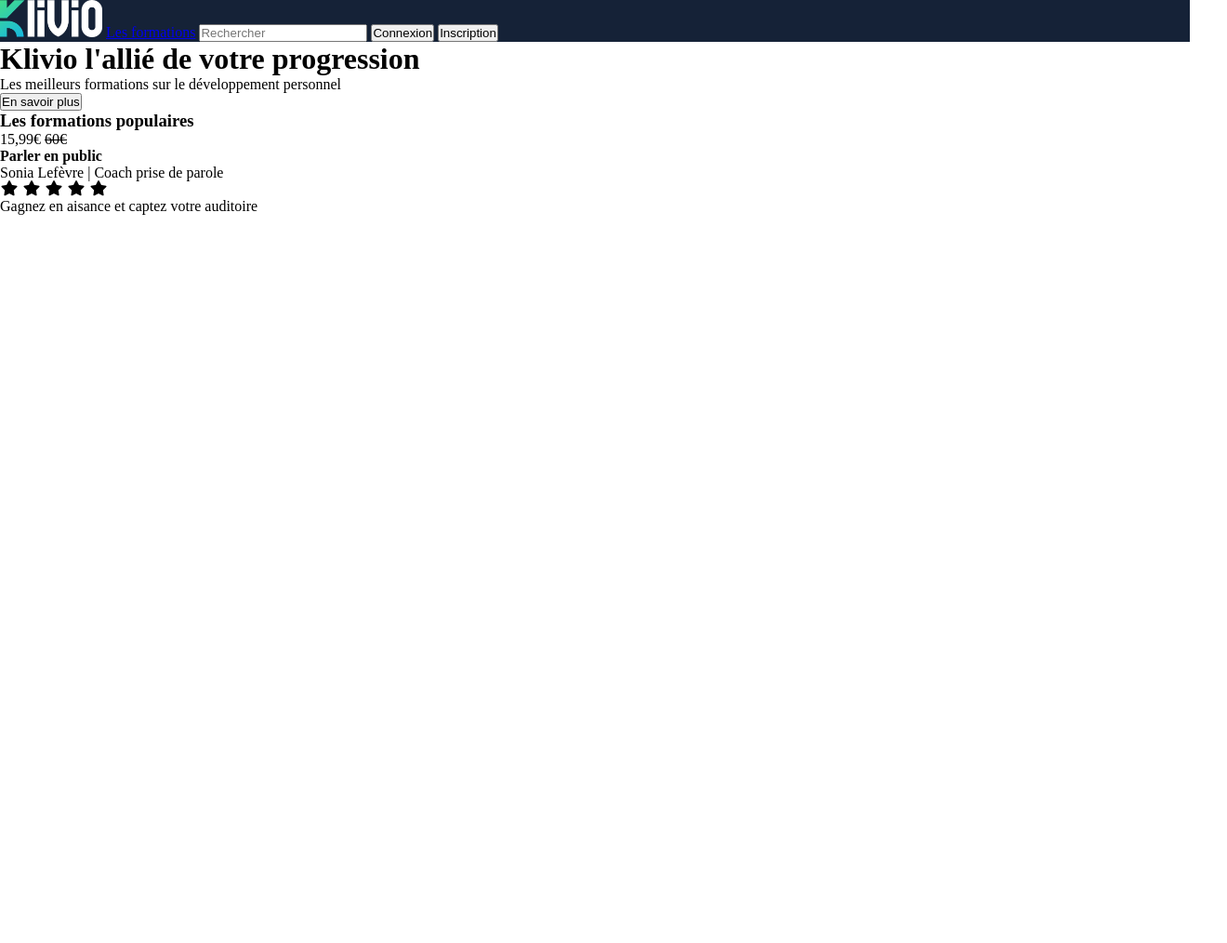
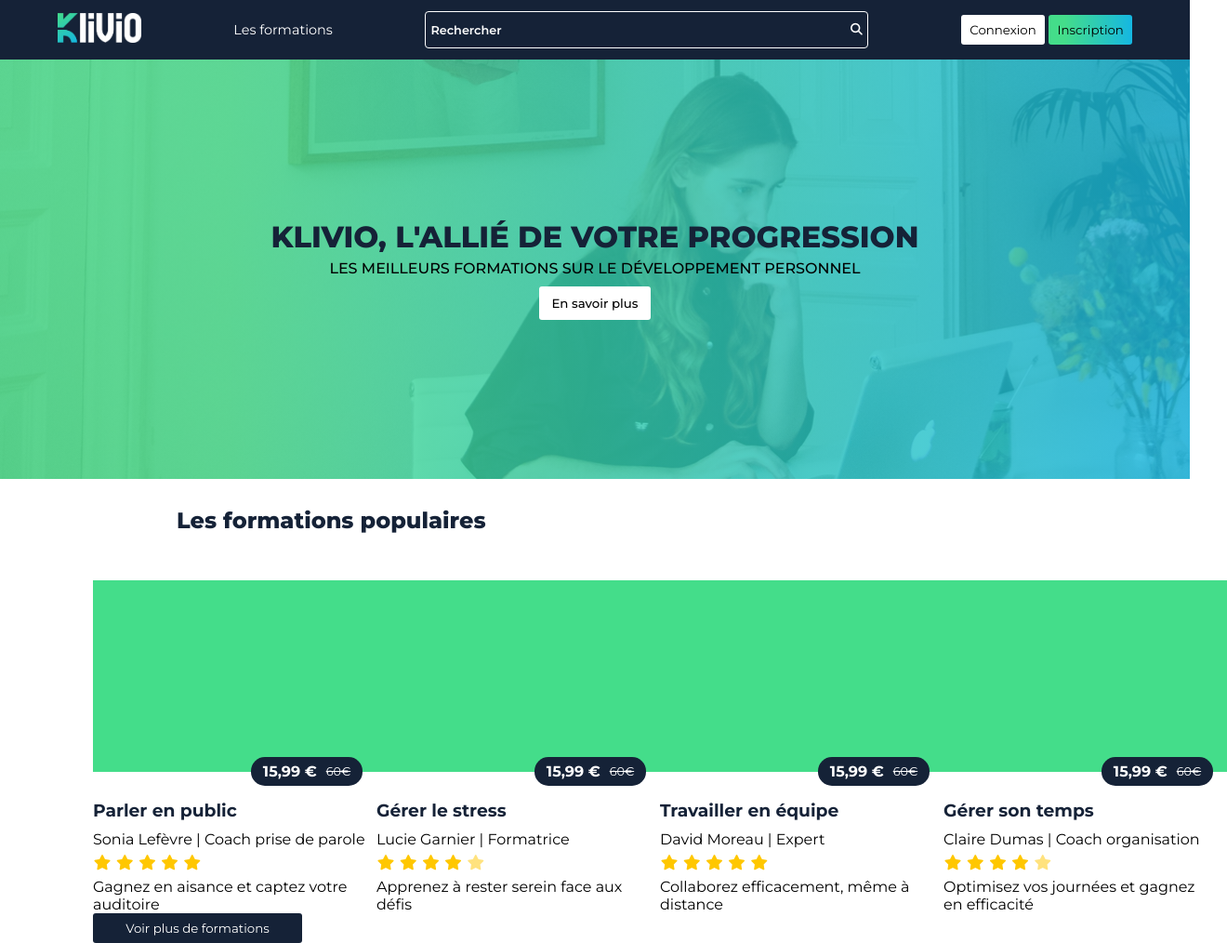
Before and after one commit to LassCissoko/klivio, a plain HTML site: page index.html in a window 1280 px wide. Shown: the whole page at 93% size, 1320 px wide, since content can reach past the window. Before the commit the page ends 800 px from the top, so only its background shows below. Drawn offline with Linux system fonts and the light colour scheme.

Commit message:
popular-container

```diff
--- a/index.html
+++ b/index.html
@@ -1,35 +1,64 @@
 <!DOCTYPE html>
 <html lang="fr">
   <head>
-    <meta charset="UTF-8">
-    <meta name="viewport" content="width=device-width, initial-scale=1.0">
+    <meta charset="UTF-8" />
+    <meta name="viewport" content="width=device-width, initial-scale=1.0" />
     <title>Klivio Plateforme de formations en ligne</title>
-    <link rel="stylesheet" href="https://cdnjs.cloudflare.com/ajax/libs/font-awesome/7.0.1/css/all.min.css" integrity="sha512-2SwdPD6INVrV/lHTZbO2nodKhrnDdJK9/kg2XD1r9uGqPo1cUbujc+IYdlYdEErWNu69gVcYgdxlmVmzTWnetw==" crossorigin="anonymous" referrerpolicy="no-referrer" />
-    <link rel="stylesheet" href="style.css">
+    <link rel="preconnect" href="https://fonts.googleapis.com" />
+    <link rel="preconnect" href="https://fonts.gstatic.com" crossorigin />
+    <link
+      href="https://fonts.googleapis.com/css2?family=Montserrat:ital,wght@0,100..900;1,100..900&display=swap"
+      rel="stylesheet"
+    />
+    <link
+      rel="stylesheet"
+      href="https://cdnjs.cloudflare.com/ajax/libs/font-awesome/7.0.1/css/all.min.css"
+      integrity="sha512-2SwdPD6INVrV/lHTZbO2nodKhrnDdJK9/kg2XD1r9uGqPo1cUbujc+IYdlYdEErWNu69gVcYgdxlmVmzTWnetw=="
+      crossorigin="anonymous"
+      referrerpolicy="no-referrer"
+    />
+    <link rel="stylesheet" href="style.css" />
   </head>
   <body>
     <header>
       <nav>
-            <a href="#"><img src="/assets/logo.png" alt="Logo KLivio"></a>
+        <a href="#"><img src="/assets/logo.png" alt="Logo KLivio" /></a>
         <a href="#">Les formations</a>
-            <input type="text" name="search" id="search" placeholder="Rechercher">
+        <div class="search-container">
+          <input
+            type="text"
+            name="search"
+            id="search"
+            placeholder="Rechercher"
+          />
+          <i class="fa-solid fa-magnifying-glass"></i>
+        </div>
+
+        <div class="btn-nav">
           <a href="#"><button class="btn">Connexion</button></a>
-            <a href="#"><button class="btn">Inscription</button></a>
+          <a href="#"><button class="btn btn-sign-up">Inscription</button></a>
+        </div>
       </nav>
 
       <div class="header-container">
-            <h1>Klivio l'allié de votre progression</h1>
+        <div class="header-text">
+          <h1>Klivio, l'allié de votre progression</h1>
           <p>Les meilleurs formations sur le développement personnel</p>
           <a href="#"><button class="btn">En savoir plus</button></a>
         </div>
+      </div>
     </header>
-<div class="container">
-    <h3>Les formations populaires</h3>
+    <div class="popular-container">
+      <h2>Les formations populaires</h2>
       <div class="card-container">
         <div class="card">
           <div class="card-img"></div>
-            <div class="card-price">15,99€ <s>60€</s></div>
-            <h4 >Parler en public</h4>
+          <div class="card-price">
+            <p>15,99 €</p>
+            <s>60€</s>
+          </div>
+          <div class="card-info">
+            <h3>Parler en public</h3>
             <p>Sonia Lefèvre | Coach prise de parole</p>
             <div class="stars">
               <i class="fa-solid fa-star"></i>
@@ -38,9 +67,74 @@
               <i class="fa-solid fa-star"></i>
               <i class="fa-solid fa-star"></i>
             </div>
-            <p>Gagnez en aisance et captez votre auditoire</p>
+            <p class="card-text">Gagnez en aisance et captez votre auditoire</p>
+          </div>
+        </div>
+
+        <div class="card">
+          <div class="card-img"></div>
+          <div class="card-price">
+            <p>15,99 €</p>
+            <s>60€</s>
+          </div>
+          <div class="card-info">
+            <h3>Gérer le stress</h3>
+            <p>Lucie Garnier | Formatrice</p>
+            <div class="stars">
+              <i class="fa-solid fa-star"></i>
+              <i class="fa-solid fa-star"></i>
+              <i class="fa-solid fa-star"></i>
+              <i class="fa-solid fa-star"></i>
+              <i class="fa-solid fa-star fa-transparant"></i>
+            </div>
+            <p class="card-text">Apprenez à rester serein face aux défis</p>
+          </div>
+        </div>
+
+        <div class="card">
+          <div class="card-img"></div>
+          <div class="card-price">
+            <p>15,99 €</p>
+            <s>60€</s>
+          </div>
+          <div class="card-info">
+            <h3>Travailler en équipe</h3>
+            <p>David Moreau | Expert</p>
+            <div class="stars">
+              <i class="fa-solid fa-star"></i>
+              <i class="fa-solid fa-star"></i>
+              <i class="fa-solid fa-star"></i>
+              <i class="fa-solid fa-star"></i>
+              <i class="fa-solid fa-star"></i>
+            </div>
+            <p class="card-text">Collaborez efficacement, même à distance</p>
+          </div>
+        </div>
+
+        <div class="card">
+          <div class="card-img"></div>
+          <div class="card-price">
+            <p>15,99 €</p>
+            <s>60€</s>
+          </div>
+          <div class="card-info">
+            <h3>Gérer son temps</h3>
+            <p>Claire Dumas | Coach organisation</p>
+            <div class="stars">
+              <i class="fa-solid fa-star"></i>
+              <i class="fa-solid fa-star"></i>
+              <i class="fa-solid fa-star"></i>
+              <i class="fa-solid fa-star"></i>
+              <i class="fa-solid fa-star fa-transparant"></i>
+            </div>
+            <p class="card-text">
+              Optimisez vos journées et gagnez en efficacité
+            </p>
           </div>
         </div>
       </div>
+      <a href="#"><button class="btn btn-formations">Voir plus de formations</button></a>
+
+    </div>
   </body>
 </html>
--- a/style.css
+++ b/style.css
@@ -1,12 +1,192 @@
 * {
 margin: 0;
 padding: 0;
-    }
+list-style: none;
+text-decoration: none;
+font-family: "Montserrat", sans-serif;
+}
+
+h1,h2,h3, h4 {
+color: #152237;
+}
+
+/* HEADER */
+
+a {
+    color: white;
+    cursor: pointer;
+}
 
 nav {
+    display: flex;
+    justify-content: space-around;
+    align-items: center;
     background: #152237;
+    padding: 12px;
 }
 
 nav img {
-width: 110px;
-    }
+width: 90px;
+}
+
+nav a {
+font-size: 0.9em;
+}
+
+.search-container {
+    width: 477px;
+    height: 40px;
+    display: flex;
+    text-align: center;
+    position: relative;
+}
+
+#search {
+    background: transparent;
+    color: white;
+    font-size: 0.8em;
+    padding: 5px;
+    outline: none;
+    border: solid 1px white;
+    width: 100%;
+    border-radius: 4px;
+}
+
+#search::placeholder {
+color: white;
+font-weight: 600;
+}
+
+.fa-magnifying-glass {
+    position: absolute;
+    font-size: 0.8em;
+    color: white;
+    right: 5px;
+    top: 14px;
+    cursor: pointer;
+}
+
+.btn {
+    padding: 8px;
+    width: 90px;
+    background: white;
+    border-radius: 3px;
+    border: none;
+    cursor: pointer;
+}
+
+.btn-sign-up {
+background: #44DD8A;
+background: linear-gradient(90deg, rgba(68, 221, 138, 1) 19%, rgba(21, 183, 226, 1) 100%);
+}
+
+/* HEADER CONTAINER */
+
+.header-container {
+    height: 451px;
+    text-transform: uppercase;
+    background-image: linear-gradient(
+      90deg,
+      rgba(68, 221, 138, 0.8) 19%,
+      rgba(21, 183, 226, 0.8) 100%
+    ),
+    url("/assets/bg-header.png");
+    background-size: cover;
+    display: flex;
+    justify-content: center;
+    align-items: center;
+    text-align: center;
+}
+
+
+.header-text h1 {
+    font-weight: 800;
+    color: #152237;
+    margin-bottom: 5px;
+}
+
+.header-text p  {
+    margin-bottom: 10px;
+    font-weight: 500;
+}
+
+.header-text button {
+    width: 120px;
+    padding: 10px;
+    font-weight: 500;
+}
+
+/* FORMATION POPULAIRE CONTAINER */
+
+.popular-container {
+    margin-left: 100px;
+    margin-top: 30px;
+}
+
+.popular-container h2 {
+    font-weight: 800;
+    margin-left: 90px;
+}
+
+.card-container {
+    display: flex;
+    justify-content: space-around;
+    align-items: center;
+}
+
+.card {
+    margin-top: 50px;
+    position: relative;
+}
+
+.card-img {
+    width: 305px;
+    height: 206px;
+    background-color: #44DD8A;
+    margin-bottom: 30px;
+}
+
+.card-price {
+    position: absolute;
+    display: flex;
+    top: 190px;
+    right: 15px;
+    background-color: #152237;
+    color: white;
+    font-weight: bold;
+    height: 31px;
+    width: 120px;
+    border-radius: 15px;
+    justify-content: center;
+    align-items: center;
+    column-gap: 10px;
+}
+
+.card-price s {
+    font-weight: lighter;
+    text-decoration:line-through;
+    font-size: 0.8em;
+}
+
+.fa-star {
+color: #FFC700;
+margin: 8px 0;
+}
+
+.card-info  h3{
+    margin-bottom: 10px;
+}
+
+.card-text  {
+    width: 280px;
+}
+
+.fa-transparant {
+opacity: 50%;
+}
+
+.btn-formations {
+background-color: #152237;
+width: 225px;
+color: white;
+}
```
Lines whose indentation alone changed are shown as unchanged.
